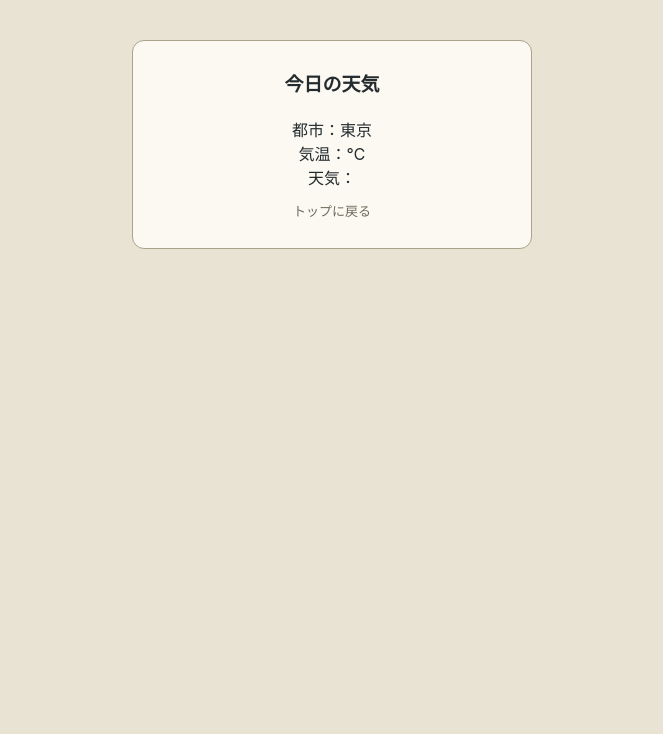
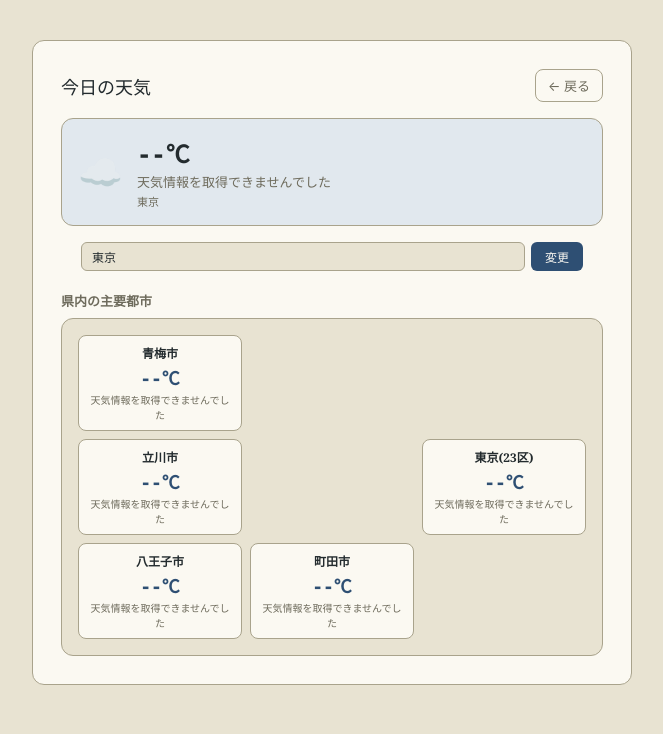
Before and after one commit to marcy-mhib/my-closet-app, a Flask app: page /weather in a window 1280 px wide. Shown: the part 66-800 px from the top of the page, without its empty margins (308-971 px from the left). Run offline with Flask 3, Linux system fonts and the light colour scheme; the visitor is signed in with stand-in values (Sample User, id 1); data that the repository does not hold is empty.

Commit message:
Add background-removal thumbnails, weather redesign, and closet layout tweaks
- Auto-remove plain backgrounds from clothes photos on upload for cleaner
  coordinate-list thumbnails, with a safety net that falls back to the
  original image when the result looks noisy (e.g. low-contrast backgrounds).
  Add an upload hint recommending contrasting backgrounds.
- Widen the closet's clothes grid (3 columns, wider left panel) to show
  more items at once.
- Replace the weather page: switch from OpenWeatherMap to JMA's public
  AMeDAS data (no API key needed, and fixes temperatures reading several
  degrees hot during heatwaves). For Fukuoka/Hiroshima/Osaka/Tokyo, show
  a compass-grid of major cities' temperatures approximating their real
  geographic layout, and let the city be changed from the weather page
  itself.

Co-Authored-By: Claude Sonnet 5 <noreply@anthropic.com>

```diff
--- a/app.py
+++ b/app.py
@@ -14,7 +14,10 @@ import base64
 import io
 import json
 import os
+import re
+import time
 import uuid
+from collections import deque
 from datetime import date
 
 import requests
@@ -25,7 +28,7 @@ from flask_login import (
 )
 from flask_sqlalchemy import SQLAlchemy
 from flask_wtf import CSRFProtect
-from PIL import Image
+from PIL import Image, ImageFilter
 from sqlalchemy import text
 from werkzeug.security import generate_password_hash, check_password_hash
 from werkzeug.utils import secure_filename
@@ -58,27 +61,73 @@ DEFAULT_CITY = '東京'
 # コーディネート詳細画面で、実際に着る順番(頭側→足元)に近い並びで表示するための優先順位
 CATEGORY_ORDER = ['アクセサリー', 'アウター', 'トップス', 'ボトムス', 'シューズ']
 
-# OpenWeatherMapのq=パラメータは英字都市名しか安定して解決できないため、
-# 主要な都道府県名・都市名の漢字入力を英語名に変換してから問い合わせる。
-JAPAN_CITY_NAME_MAP = {
-    '北海道': 'Sapporo', '札幌': 'Sapporo',
-    '青森': 'Aomori', '岩手': 'Morioka', '宮城': 'Sendai', '仙台': 'Sendai',
-    '秋田': 'Akita', '山形': 'Yamagata', '福島': 'Fukushima',
-    '茨城': 'Mito', '栃木': 'Utsunomiya', '群馬': 'Maebashi',
-    '埼玉': 'Saitama', '千葉': 'Chiba', '東京': 'Tokyo',
-    '神奈川': 'Yokohama', '横浜': 'Yokohama', '川崎': 'Kawasaki',
-    '新潟': 'Niigata', '富山': 'Toyama', '石川': 'Kanazawa', '福井': 'Fukui',
-    '山梨': 'Kofu', '長野': 'Nagano', '岐阜': 'Gifu', '静岡': 'Shizuoka',
-    '愛知': 'Nagoya', '名古屋': 'Nagoya', '三重': 'Tsu',
-    '滋賀': 'Otsu', '京都': 'Kyoto', '大阪': 'Osaka', '兵庫': 'Kobe', '神戸': 'Kobe',
-    '奈良': 'Nara', '和歌山': 'Wakayama', '鳥取': 'Tottori', '島根': 'Matsue',
-    '岡山': 'Okayama', '広島': 'Hiroshima', '山口': 'Yamaguchi',
-    '徳島': 'Tokushima', '香川': 'Takamatsu', '愛媛': 'Matsuyama', '高知': 'Kochi',
-    '福岡': 'Fukuoka', '佐賀': 'Saga', '長崎': 'Nagasaki', '熊本': 'Kumamoto',
-    '大分': 'Oita', '宮崎': 'Miyazaki', '鹿児島': 'Kagoshima',
-    '沖縄': 'Naha', '那覇': 'Naha',
+# 気象庁アメダスの観測地点ID(https://www.jma.go.jp/bosai/amedas/const/amedastable.json より)。
+# 主要な都道府県名・都市名の漢字入力を、対応する観測地点IDに変換してから問い合わせる。
+# 地点が存在しない市区町村は、隣接する観測地点で代用している(コメントに実際の地点名を記載)。
+AMEDAS_STATION_MAP = {
+    '北海道': '14163', '札幌': '14163',
+    '青森': '31312', '岩手': '33431', '盛岡': '33431', '宮城': '34392', '仙台': '34392',
+    '秋田': '32402', '山形': '35426', '福島': '36127',
+    '茨城': '40201', '水戸': '40201', '栃木': '41277', '宇都宮': '41277', '群馬': '42251', '前橋': '42251',
+    '埼玉': '43241', '千葉': '45212', '東京': '44132',
+    '神奈川': '46106', '横浜': '46106', '川崎': '46106',  # 川崎は横浜地点で代用
+    '新潟': '54232', '富山': '55102', '石川': '56227', '金沢': '56227', '福井': '57066',
+    '山梨': '49142', '甲府': '49142', '長野': '48156', '岐阜': '52586', '静岡': '50331',
+    '愛知': '51106', '名古屋': '51106', '三重': '53133', '津': '53133',
+    '滋賀': '60216', '京都': '61286', '大阪': '62078', '兵庫': '63518', '神戸': '63518',
+    '奈良': '64036', '和歌山': '65042', '鳥取': '69122', '島根': '68132', '松江': '68132',
+    '岡山': '66408', '広島': '67437', '山口': '81286',
+    '徳島': '71106', '香川': '72086', '高松': '72086', '愛媛': '73166', '松山': '73166', '高知': '74182',
+    '福岡': '82182', '佐賀': '85142', '長崎': '84496', '熊本': '86141',
+    '大分': '83216', '宮崎': '87376', '鹿児島': '88317',
+    '沖縄': '91197', '那覇': '91197',
+    # 天気ページのコンパス配置で使う、都道府県庁所在地以外の市区町村
+    '北九州市': '82056',  # 八幡地点で代用
+    '久留米市': '82306', '大牟田市': '82361', '飯塚市': '82136',
+    '福山市': '67401', '呉市': '67511', '三次市': '67106',
+    '高槻市': '62037',  # 茨木地点で代用
+    '東大阪市': '62078',  # 大阪地点で代用
+    '堺市': '62091',
+    '岸和田市': '62091',  # 堺地点で代用
+    '青梅市': '44056',
+    '立川市': '44116',  # 府中地点で代用
+    '八王子市': '44112',
+    '町田市': '44112',  # 八王子地点で代用
 }
 JAPAN_ADMIN_SUFFIXES = ('都', '道', '府', '県', '市')
+
+# 天気ページでニュース番組風に「県内の主要都市の気温」を並べる県だけ、
+# 実在の地理的な位置関係に合わせてコンパス方位(nw/n/ne/w/c/e/sw/s/se)に都市を割り当てる。
+# 対応していない都道府県では、今まで通り単一都市の表示にフォールバックする。
+PREFECTURE_CITY_LAYOUT = {
+    '福岡': [
+        {'name': '北九州市', 'pos': 'n'},
+        {'name': '福岡市', 'pos': 'w'},
+        {'name': '飯塚市', 'pos': 'c'},
+        {'name': '久留米市', 'pos': 's'},
+        {'name': '大牟田市', 'pos': 'sw'},
+    ],
+    '広島': [
+        {'name': '三次市', 'pos': 'n'},
+        {'name': '広島市', 'pos': 'w'},
+        {'name': '福山市', 'pos': 'e'},
+        {'name': '呉市', 'pos': 's'},
+    ],
+    '大阪': [
+        {'name': '高槻市', 'pos': 'n'},
+        {'name': '大阪市', 'pos': 'c'},
+        {'name': '東大阪市', 'pos': 'e'},
+        {'name': '堺市', 'pos': 's'},
+        {'name': '岸和田市', 'pos': 'sw'},
+    ],
+    '東京': [
+        {'name': '青梅市', 'pos': 'nw'},
+        {'name': '立川市', 'pos': 'w'},
+        {'name': '東京(23区)', 'pos': 'e', 'lookup': '東京'},
+        {'name': '八王子市', 'pos': 'sw'},
+        {'name': '町田市', 'pos': 's'},
+    ],
+}
 
 COLOR_PALETTE = {
     '白': (255, 255, 255),
@@ -147,6 +196,13 @@ class ClothesImage(db.Model):
     id = db.Column(db.Integer, primary_key=True)
     clothes_id = db.Column(db.Integer, db.ForeignKey('clothes.id'), nullable=False)
     image_path = db.Column(db.String(200), nullable=False)
+    # 背景を透過した切り抜き画像。無地の背景でないなど生成に失敗した場合はNoneのまま
+    cutout_path = db.Column(db.String(200))
+
+    @property
+    def thumbnail_path(self):
+        """コーデ一覧など背景を揃えて見せたい場面で使う画像パス(切り抜きが無ければ元画像)。"""
+        return self.cutout_path or self.image_path
 
 
 class Coordinate(db.Model):
@@ -184,6 +240,10 @@ def run_migrations():
         existing_user_cols = {row[1] for row in conn.execute(text('PRAGMA table_info(user)'))}
         if 'city' not in existing_user_cols:
             conn.execute(text('ALTER TABLE user ADD COLUMN city VARCHAR(100)'))
+
+        existing_image_cols = {row[1] for row in conn.execute(text('PRAGMA table_info(clothes_image)'))}
+        if 'cutout_path' not in existing_image_cols:
+            conn.execute(text('ALTER TABLE clothes_image ADD COLUMN cutout_path VARCHAR(200)'))
         conn.commit()
 
 
@@ -210,8 +270,120 @@ def save_clothes_image(image, clothes_id):
     ext = filename.rsplit('.', 1)[1].lower()
     # 元のファイル名は使わずUUIDで生成し直す(同名ファイルによる上書き・パストラバーサル対策)
     unique_name = f'{uuid.uuid4().hex}.{ext}'
-    image.save(os.path.join(app.config['UPLOAD_FOLDER'], unique_name))
-    return ClothesImage(clothes_id=clothes_id, image_path=f'uploads/{unique_name}')
+    image_path_abs = os.path.join(app.config['UPLOAD_FOLDER'], unique_name)
+    image.save(image_path_abs)
+
+    cutout_path = None
+    with open(image_path_abs, 'rb') as f:
+        image_bytes = f.read()
+    cutout_name = f'{uuid.uuid4().hex}_cut.png'
+    if generate_cutout(image_bytes, os.path.join(app.config['UPLOAD_FOLDER'], cutout_name)):
+        cutout_path = f'uploads/{cutout_name}'
+
+    return ClothesImage(
+        clothes_id=clothes_id, image_path=f'uploads/{unique_name}', cutout_path=cutout_path,
+    )
+
+
+# 背景除去の判定に使う色距離の閾値(RGB空間でのユークリッド距離の2乗)。
+# 値を大きくすると背景と誤認しやすくなり、小さくすると背景が残りやすくなる。無地の背景を想定した経験値。
+CUTOUT_COLOR_THRESHOLD_SQ = 42 ** 2
+CUTOUT_ANALYSIS_SIZE = 240  # 判定用に縮小する一辺の最大px数(処理速度とのバランス)
+
+
+def generate_cutout(image_bytes, out_path_abs):
+    """写真の外周と同じ色が連結している領域(=背景)を透過にしたPNGを保存する。
+    外周から塗りつぶし(flood fill)で辿れる範囲だけを背景とみなすため、
+    アイテム内部に背景と似た色があっても(白いスニーカーなど)誤って消えることはない。
+    柄物など背景が単色でない写真では綺麗に抜けないことがあり、その場合はFalseを返す。
+    """
+    try:
+        original = Image.open(io.BytesIO(image_bytes)).convert('RGB')
+        analysis = original.copy()
+        analysis.thumbnail((CUTOUT_ANALYSIS_SIZE, CUTOUT_ANALYSIS_SIZE), Image.LANCZOS)
+        width, height = analysis.size
+        pixels = analysis.load()
+
+        border_pixels = (
+            [pixels[x, 0] for x in range(width)] + [pixels[x, height - 1] for x in range(width)]
+            + [pixels[0, y] for y in range(height)] + [pixels[width - 1, y] for y in range(height)]
+        )
+        bg_r = sum(p[0] for p in border_pixels) / len(border_pixels)
+        bg_g = sum(p[1] for p in border_pixels) / len(border_pixels)
+        bg_b = sum(p[2] for p in border_pixels) / len(border_pixels)
+
+        def is_background(x, y):
+            r, g, b = pixels[x, y]
+            return (r - bg_r) ** 2 + (g - bg_g) ** 2 + (b - bg_b) ** 2 <= CUTOUT_COLOR_THRESHOLD_SQ
+
+        # is_background=1 かつ外周から連結している画素だけを1にする(=透過対象)
+        is_removed = bytearray(width * height)
+        queue = deque()
+        for x in range(width):
+            for y in (0, height - 1):
+                idx = y * width + x
+                if not is_removed[idx] and is_background(x, y):
+                    is_removed[idx] = 1
+                    queue.append((x, y))
+        for y in range(height):
+            for x in (0, width - 1):
+                idx = y * width + x
+                if not is_removed[idx] and is_background(x, y):
+                    is_removed[idx] = 1
+                    queue.append((x, y))
+
+        while queue:
+            x, y = queue.popleft()
+            for nx, ny in ((x + 1, y), (x - 1, y), (x, y + 1), (x, y - 1)):
+                if 0 <= nx < width and 0 <= ny < height:
+                    idx = ny * width + nx
+                    if not is_removed[idx] and is_background(nx, ny):
+                        is_removed[idx] = 1
+                        queue.append((nx, ny))
+
+        removed_ratio = sum(is_removed) / len(is_removed)
+        # 背景がほぼ全部/ほぼ0だと判定失敗(単色写真・複雑な背景など)とみなし、元画像にフォールバックさせる
+        if removed_ratio > 0.95 or removed_ratio < 0.03:
+            return False
+
+        # 背景と服の色が近い写真(カーペット等)だと、消し残しが飛び石状に散らばり
+        # まだら模様になることがある。「残った画素のうち最大の一塊が占める割合」が低い=
+        # アイテムが一枚の塊として残っていない=まだら失敗とみなし、フォールバックさせる。
+        kept_total = len(is_removed) - sum(is_removed)
+        visited = bytearray(len(is_removed))
+        largest_component = 0
+        for sy in range(height):
+            for sx in range(width):
+                start_idx = sy * width + sx
+                if is_removed[start_idx] or visited[start_idx]:
+                    continue
+                size = 0
+                component_queue = deque([(sx, sy)])
+                visited[start_idx] = 1
+                while component_queue:
+                    x, y = component_queue.popleft()
+                    size += 1
+                    for nx, ny in ((x + 1, y), (x - 1, y), (x, y + 1), (x, y - 1)):
+                        if 0 <= nx < width and 0 <= ny < height:
+                            idx = ny * width + nx
+                            if not is_removed[idx] and not visited[idx]:
+                                visited[idx] = 1
+                                component_queue.append((nx, ny))
+                largest_component = max(largest_component, size)
+        if kept_total == 0 or largest_component / kept_total < 0.85:
+            return False
+
+        keep_alpha = bytes(0 if v else 255 for v in is_removed)
+        mask = Image.frombytes('L', (width, height), keep_alpha)
+        mask = mask.filter(ImageFilter.GaussianBlur(radius=1.5))
+        mask = mask.resize(original.size, Image.BILINEAR)
+
+        cutout = original.convert('RGBA')
+        cutout.putalpha(mask)
+        cutout.save(out_path_abs, 'PNG')
+        return True
+    except Exception:
+        return False
 
 
 def detect_dominant_color(image_bytes):
@@ -245,31 +417,84 @@ def detect_dominant_color(image_bytes):
     return best_name
 
 
-def resolve_city_name(city):
-    """「福岡」のような漢字の都市名をOpenWeatherMapが認識できる英語名に変換する(JAPAN_CITY_NAME_MAP参照)。"""
-    city = city.strip()
-    if city in JAPAN_CITY_NAME_MAP:
-        return JAPAN_CITY_NAME_MAP[city]
+def resolve_amedas_station(city):
+    """「福岡」のような漢字の都市名を、対応する気象庁アメダス観測地点ID(AMEDAS_STATION_MAP参照)に変換する。"""
+    city = (city or '').strip()
+    if city in AMEDAS_STATION_MAP:
+        return AMEDAS_STATION_MAP[city]
     for suffix in JAPAN_ADMIN_SUFFIXES:
-        if city.endswith(suffix) and city[:-1] in JAPAN_CITY_NAME_MAP:
-            return JAPAN_CITY_NAME_MAP[city[:-1]]
-    return city
+        if city.endswith(suffix) and city[:-1] in AMEDAS_STATION_MAP:
+            return AMEDAS_STATION_MAP[city[:-1]]
+    return None
+
+
+# 気象庁アメダスの観測データは10分おきの更新のため、リクエストのたびに取得し直さず
+# しばらく使い回す(JMAのサーバーへの負荷軽減と応答速度の両方を兼ねる)。
+_amedas_cache = {'data': None, 'fetched_at': 0}
+AMEDAS_CACHE_SECONDS = 300
+
+
+def fetch_amedas_snapshot():
+    """気象庁アメダスの最新の全地点観測データを取得する(取得失敗時は直前のキャッシュかNoneを返す)。"""
+    now = time.time()
+    if _amedas_cache['data'] is not None and now - _amedas_cache['fetched_at'] < AMEDAS_CACHE_SECONDS:
+        return _amedas_cache['data']
+    try:
+        latest_res = requests.get('https://www.jma.go.jp/bosai/amedas/data/latest_time.txt', timeout=5)
+        latest_res.raise_for_status()
+        # "2026-07-28T17:00:00+09:00" -> "20260728170000"
+        stamp = re.sub(r'[-:T]', '', latest_res.text.strip().split('+')[0])
+        data_res = requests.get(f'https://www.jma.go.jp/bosai/amedas/data/map/{stamp}.json', timeout=10)
+        data_res.raise_for_status()
+        data = data_res.json()
+        _amedas_cache['data'] = data
+        _amedas_cache['fetched_at'] = now
+        return data
+    except (requests.RequestException, ValueError):
+        return _amedas_cache['data']
+
+
+def describe_amedas_weather(obs):
+    """アメダスは天気概況テキストを直接持たないため、降水量・日照時間から簡易的に文言を推定する。"""
+    precipitation = (obs.get('precipitation1h') or [0])[0] or 0
+    sunshine = (obs.get('sun1h') or [None])[0]
+    if precipitation >= 1:
+        return '雨'
+    if precipitation > 0:
+        return '小雨'
+    if sunshine is None:
+        return '曇り'
+    if sunshine >= 0.8:
+        return '晴れ'
+    if sunshine >= 0.3:
+        return '晴れ時々曇り'
+    return '曇り'
 
 
 def fetch_weather(city):
-    """OpenWeatherMapから気温・天気概況を取得する。失敗時は例外を投げずNone/エラーメッセージを返す。"""
-    api_key = os.getenv('OPENWEATHER_API_KEY')
-    resolved_city = resolve_city_name(city)
-    url = f'http://api.openweathermap.org/data/2.5/weather?q={resolved_city}&appid={api_key}&units=metric&lang=ja'
-    try:
-        response = requests.get(url, timeout=5)
-        response.raise_for_status()
-        data = response.json()
-        temp = round(data['main']['temp'], 1)
-        description = data['weather'][0]['description']
-        return temp, description
-    except (requests.RequestException, KeyError, ValueError):
+    """気象庁アメダスの実況データから気温・天気概況を取得する。失敗時は例外を投げずNone/エラーメッセージを返す。"""
+    station_id = resolve_amedas_station(city)
+    if station_id is None:
+        return None, '対応していない地域です'
+    snapshot = fetch_amedas_snapshot()
+    if not snapshot:
         return None, '天気情報を取得できませんでした'
+    obs = snapshot.get(station_id)
+    temp = (obs or {}).get('temp')
+    if not obs or not temp or temp[0] is None:
+        return None, '天気情報を取得できませんでした'
+    return round(temp[0], 1), describe_amedas_weather(obs)
+
+
+def prefecture_layout_for(city):
+    """登録都市が対応済みの都道府県なら、県内主要都市のコンパス配置リストを返す(非対応ならNone)。"""
+    city = (city or '').strip()
+    if city in PREFECTURE_CITY_LAYOUT:
+        return PREFECTURE_CITY_LAYOUT[city]
+    for suffix in JAPAN_ADMIN_SUFFIXES:
+        if city.endswith(suffix) and city[:-1] in PREFECTURE_CITY_LAYOUT:
+            return PREFECTURE_CITY_LAYOUT[city[:-1]]
+    return None
 
 
 def parse_price(raw):
@@ -460,7 +685,7 @@ def set_city():
     if city:
         current_user.city = city
         db.session.commit()
-    return redirect(url_for('index'))
+    return redirect(request.referrer or url_for('index'))
 
 
 @app.route('/add', methods=['GET', 'POST'])
@@ -776,7 +1001,20 @@ def suggest():
 def weather():
     city = current_user.city or DEFAULT_CITY
     temp, description = fetch_weather(city)
-    return render_template('weather.html', temp=temp, description=description, city=city)
+
+    layout = prefecture_layout_for(city)
+    city_weather = []
+    if layout:
+        for item in layout:
+            city_temp, city_description = fetch_weather(item.get('lookup', item['name']))
+            city_weather.append({
+                'name': item['name'], 'pos': item['pos'],
+                'temp': city_temp, 'description': city_description,
+            })
+
+    return render_template(
+        'weather.html', temp=temp, description=description, city=city, city_weather=city_weather,
+    )
 
 
 # ---- エントリーポイント ----
--- a/static/css/style.css
+++ b/static/css/style.css
@@ -99,8 +99,8 @@ body {
 
 .main {
     display: grid;
-    grid-template-columns: 1fr 1fr;
-    max-width: 1100px;
+    grid-template-columns: 3fr 2fr;
+    max-width: 1320px;
     margin: 24px auto;
     background: var(--paper);
     border-radius: 12px;
@@ -185,7 +185,7 @@ body {
 .clothes-grid {
     padding: 16px 20px;
     display: grid;
-    grid-template-columns: 1fr 1fr;
+    grid-template-columns: repeat(3, 1fr);
     gap: 14px;
     overflow-y: auto;
     align-content: start;
@@ -340,6 +340,70 @@ body {
     margin-top: 2px;
 }
 
+.pref-map-label {
+    font-size: 13px;
+    font-weight: 600;
+    color: var(--ink-muted);
+    margin-bottom: 8px;
+}
+
+/* 県内の主要都市を、実際のおおまかな位置関係(コンパス方位)に合わせて3x3グリッドに配置する */
+.pref-map {
+    display: grid;
+    grid-template-columns: repeat(3, 1fr);
+    grid-template-rows: repeat(3, minmax(84px, auto));
+    grid-template-areas:
+        "nw n ne"
+        "w c e"
+        "sw s se";
+    gap: 8px;
+    background: var(--canvas);
+    border: 1px solid var(--thread);
+    border-radius: 12px;
+    padding: 16px;
+}
+
+.pref-city {
+    background: var(--paper);
+    border: 1px solid var(--thread);
+    border-radius: 8px;
+    padding: 8px;
+    display: flex;
+    flex-direction: column;
+    align-items: center;
+    justify-content: center;
+    gap: 2px;
+    text-align: center;
+}
+
+.pref-pos-nw { grid-area: nw; }
+.pref-pos-n  { grid-area: n; }
+.pref-pos-ne { grid-area: ne; }
+.pref-pos-w  { grid-area: w; }
+.pref-pos-c  { grid-area: c; }
+.pref-pos-e  { grid-area: e; }
+.pref-pos-sw { grid-area: sw; }
+.pref-pos-s  { grid-area: s; }
+.pref-pos-se { grid-area: se; }
+
+.pref-city-name {
+    font-family: var(--font-display);
+    font-weight: 700;
+    font-size: 12px;
+}
+
+.pref-city-temp {
+    font-family: var(--font-mono);
+    font-size: 18px;
+    font-weight: 700;
+    color: var(--indigo);
+}
+
+.pref-city-desc {
+    font-size: 10px;
+    color: var(--ink-muted);
+}
+
 .suggest-area {
     padding: 0 20px 20px;
 }
@@ -396,6 +460,12 @@ body {
     font-size: 13px;
     color: var(--ink-muted);
     margin-bottom: 6px;
+}
+
+.field-hint {
+    font-size: 12px;
+    color: var(--ink-muted);
+    margin: -2px 0 6px;
 }
 
 .form-group input,
@@ -1054,6 +1124,10 @@ body {
         flex-direction: column;
         align-items: stretch;
     }
+
+    .clothes-grid {
+        grid-template-columns: 1fr 1fr;
+    }
 }
 
 @media (max-width: 480px) {
--- a/templates/add.html
+++ b/templates/add.html
@@ -39,6 +39,7 @@
         </div>
         <div class="form-group">
             <label>画像（複数選択可）</label>
+            <p class="field-hint">背景とアイテムの色が違う写真だと、コーデ一覧で背景を自動的に切り抜きやすくなります</p>
             <input type="file" name="images" id="images-input" accept="image/*" multiple>
             <div id="image-preview" class="image-preview"></div>
             <span id="color-status" class="ai-status"></span>
--- a/templates/coordinates.html
+++ b/templates/coordinates.html
@@ -25,7 +25,7 @@
                 {% for item in coord_thumbs.get(c.id, []) %}
                 <div class="coordinate-thumb {{ thumb_classes.get(item.category, 'thumb-other') }}">
                     {% if item.images %}
-                    <img src="{{ url_for('static', filename=item.images[0].image_path) }}" alt="{{ item.name }}">
+                    <img src="{{ url_for('static', filename=item.images[0].thumbnail_path) }}" alt="{{ item.name }}">
                     {% else %}
                     <span class="no-image">👕</span>
                     {% endif %}
--- a/templates/edit.html
+++ b/templates/edit.html
@@ -56,6 +56,7 @@
                 {% endfor %}
             </div>
             <label>画像を追加（複数選択可）</label>
+            <p class="field-hint">背景とアイテムの色が違う写真だと、コーデ一覧で背景を自動的に切り抜きやすくなります</p>
             <input type="file" name="images" id="images-input" accept="image/*" multiple>
             <div id="image-preview" class="image-preview"></div>
             <span id="color-status" class="ai-status"></span>
--- a/templates/weather.html
+++ b/templates/weather.html
@@ -1,11 +1,38 @@
 {% extends 'base.html' %}
 {% block title %}今日の天気{% endblock %}
 {% block content %}
-<div class="form-container" style="max-width:400px; text-align:center;">
-    <h1>今日の天気</h1>
-    <p>都市：{{ city }}</p>
-    <p>気温：{% if temp is not none %}{{ temp }}℃{% else %}--℃{% endif %}</p>
-    <p>天気：{{ description }}</p>
-    <a href="/" class="back-link">トップに戻る</a>
+<div class="form-container" style="max-width:600px;">
+    <div class="section-header" style="padding:0 0 16px; border-bottom:none;">
+        <h1 style="font-size:18px; font-weight:500; margin:0;">今日の天気</h1>
+        <a href="/" class="header-back-btn">← 戻る</a>
+    </div>
+
+    <div class="weather-box" style="margin:0 0 16px;">
+        <div class="weather-icon">☁️</div>
+        <div>
+            <div class="weather-temp">{% if temp is not none %}{{ temp }}℃{% else %}--℃{% endif %}</div>
+            <div class="weather-desc">{{ description }}</div>
+            <div class="weather-city">{{ city }}</div>
+        </div>
+    </div>
+
+    <form method="POST" action="/city" class="city-form" style="margin-bottom:20px;">
+        <input type="hidden" name="csrf_token" value="{{ csrf_token() }}">
+        <input type="text" name="city" placeholder="都市名(例: 東京)" value="{{ city }}">
+        <button type="submit" class="city-btn">変更</button>
+    </form>
+
+    {% if city_weather %}
+    <div class="pref-map-label">県内の主要都市</div>
+    <div class="pref-map">
+        {% for spot in city_weather %}
+        <div class="pref-city pref-pos-{{ spot.pos }}">
+            <div class="pref-city-name">{{ spot.name }}</div>
+            <div class="pref-city-temp">{% if spot.temp is not none %}{{ spot.temp }}℃{% else %}--℃{% endif %}</div>
+            <div class="pref-city-desc">{{ spot.description }}</div>
+        </div>
+        {% endfor %}
+    </div>
+    {% endif %}
 </div>
 {% endblock %}
```
Also changed, not shown: README.md.
